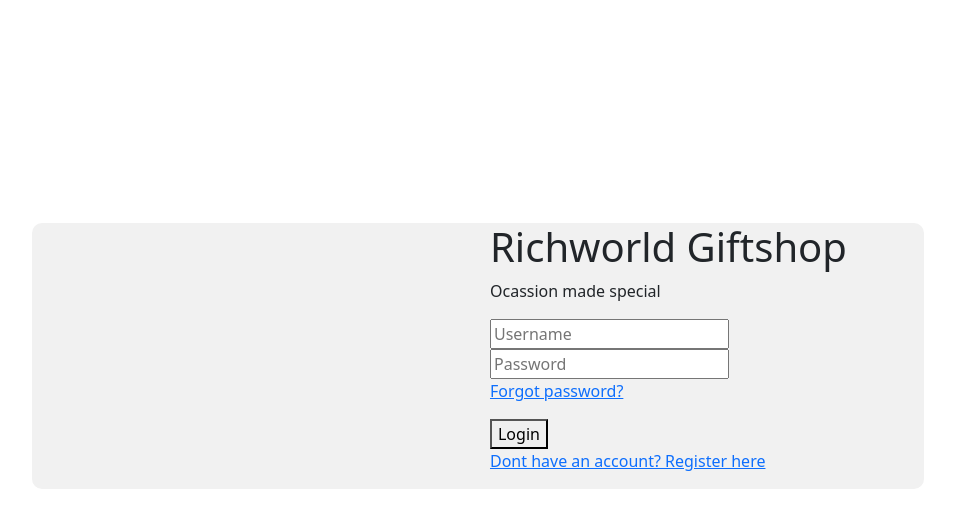
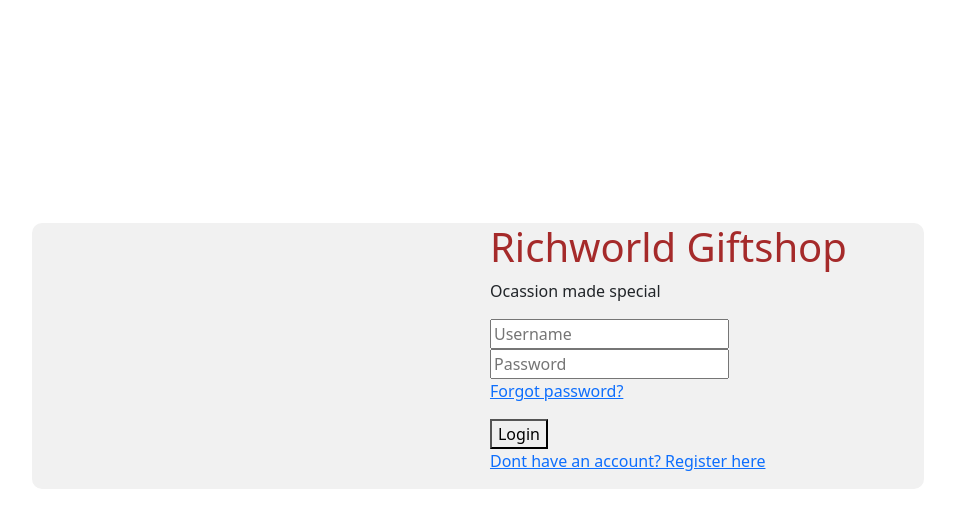
Before and after one commit to mrhero05/Richworld-Giftshop, a PHP site: page /login.php in a window 1280 px wide. Shown: the top 528 px of the page, without its empty margins (162-1117 px from the left). Run offline with PHP 8.4, Linux system fonts and the light colour scheme.

Commit message:
h1 color changed

```diff
--- a/des.css
+++ b/des.css
@@ -11,3 +11,8 @@ body{
     margin-right: auto;
     border-radius: 10px;
 }
+
+h1{
+    color: brown;
+    font-size: 1.2em;
+}
```
